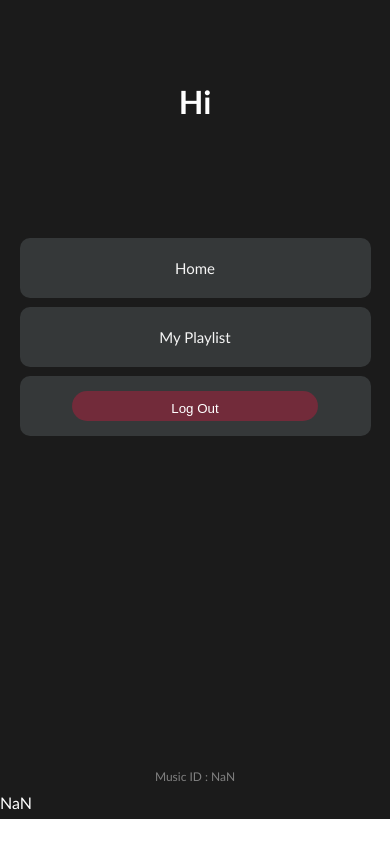
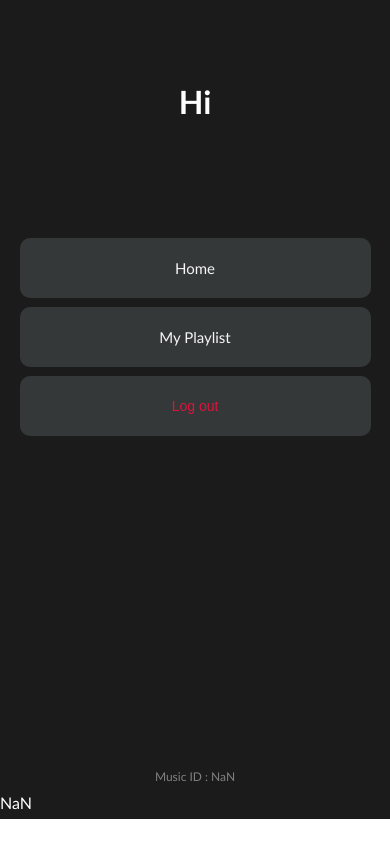
Before and after one commit to ChrisMadeda-Dev/ambeats, a React (Create React App) app: page /profile in a window 390 px wide. Built offline with nearby package versions, Linux system fonts and the light colour scheme.

Commit message:
UI upadte

```diff
--- a/src/components/Profile.js
+++ b/src/components/Profile.js
@@ -38,9 +38,7 @@ const Profile = () => {
               </Link>
             </li>
             <li>
-              <button className="log-out-btn" onClick={logUserOut}>
-                Log Out
-              </button>
+              <button className="log-out-btn" onClick={logUserOut}> Log out </button>
             </li>
           </ul>
         </div>
--- a/src/styles/profile.css
+++ b/src/styles/profile.css
@@ -79,10 +79,10 @@
 
 .log-out-btn {
   width: 30%;
-  height: 40%;
-  background-color: rgba(220, 20, 60, 0.366);
+  height: 100%;
+  background-color: transparent;
   border-radius: 20px;
-  color: white;
+  color: crimson;
 }
 
 .profile-bottom {
@@ -119,6 +119,7 @@
 
   .log-out-btn {
     width: 70%;
-    height: 50%;
+    height: 100%;
+    font-size: 14px;
   }
 }
```
